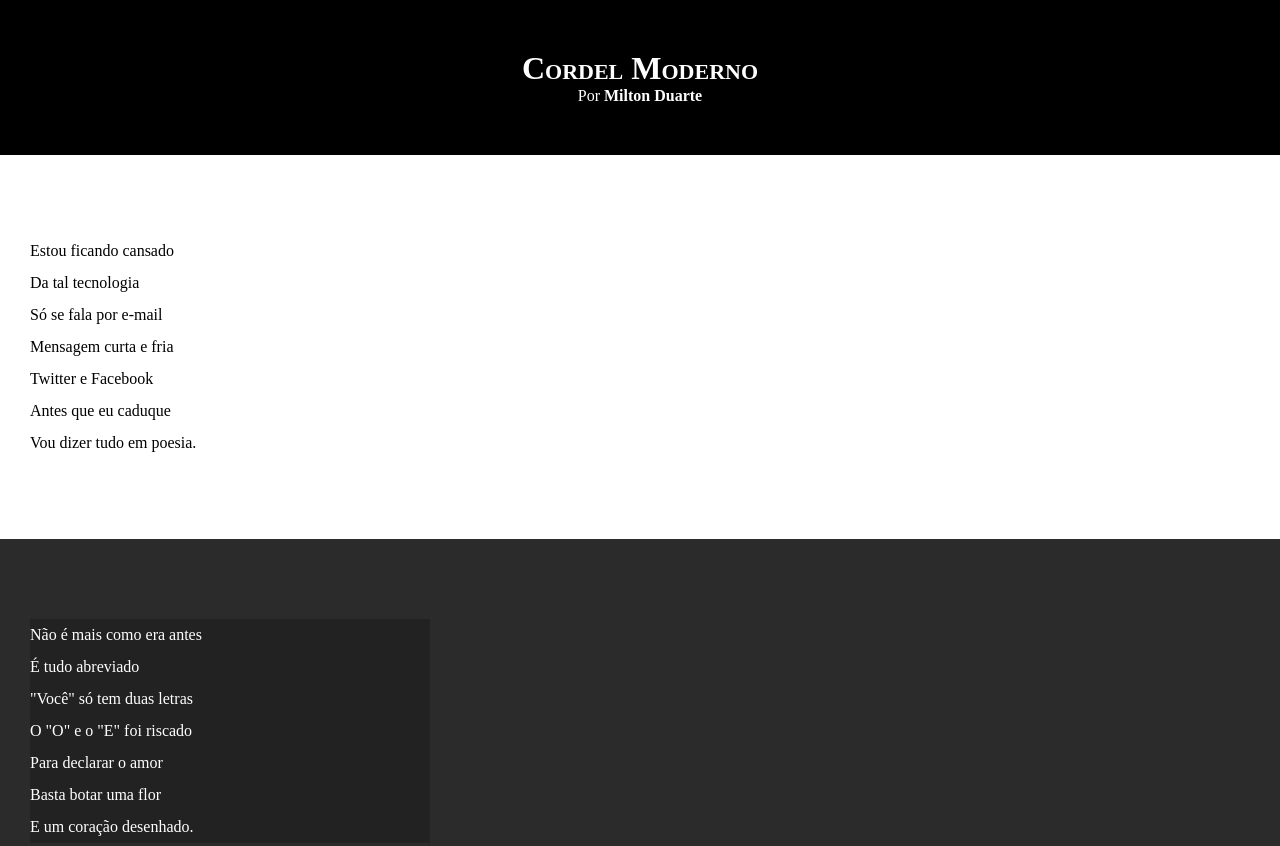
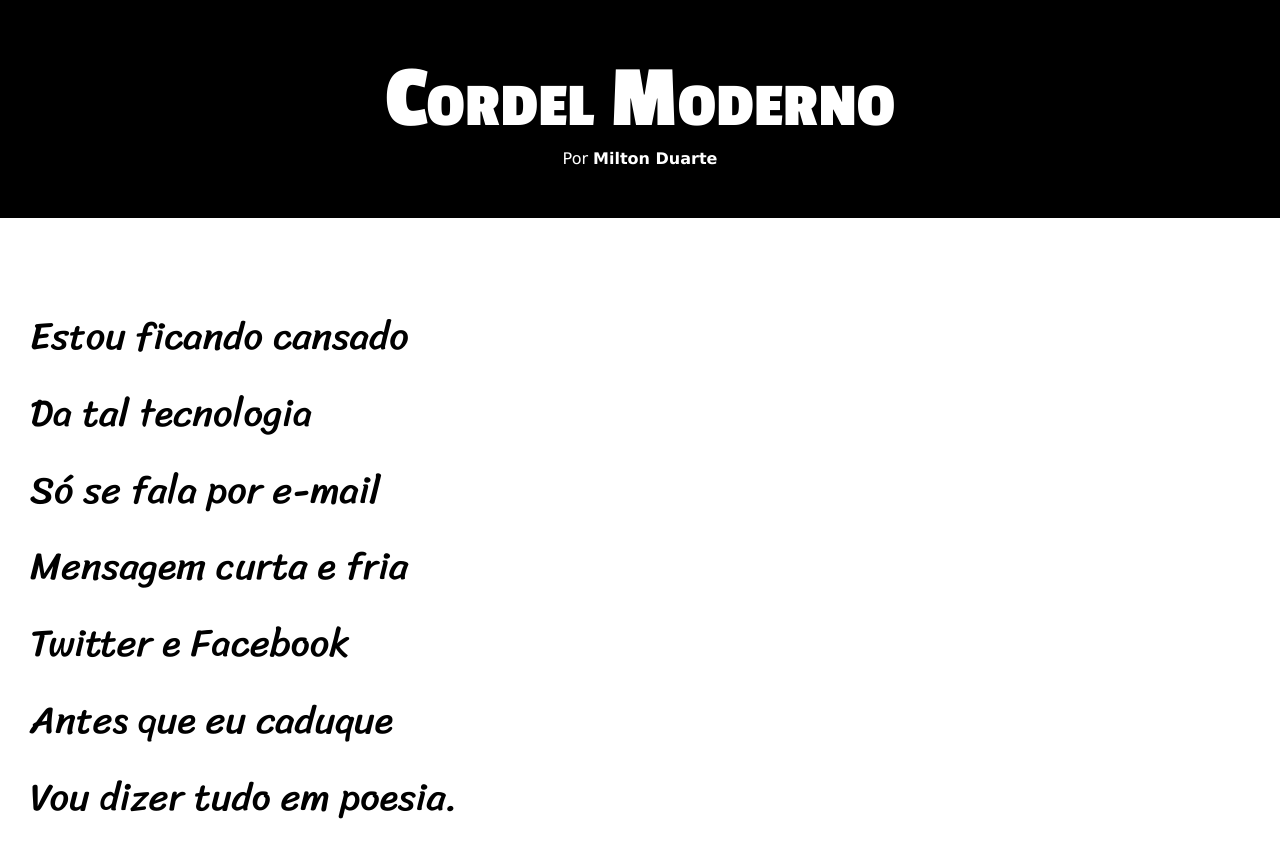
Before and after one commit to jonathanjeronimo/html_css, a plain HTML site: page desafios/d012/index.html in a window 1280 px wide. Shown: the top 846 px of the page. Drawn offline with Linux system fonts and the light colour scheme.

Commit message:
atualizei fonts e boxs

```diff
--- a/desafios/d012/style.css
+++ b/desafios/d012/style.css
@@ -5,11 +5,18 @@
 
 @import url('https://fonts.googleapis.com/css2?family=Sriracha&display=swap');
 
+:root {
+    --fonte1: Verdana, Geneva, Tahoma, sans-serif;
+    --fonte2: "Sriracha", cursive;
+    --fonte3: "Passion One", sans-serif;
+}
 * {
     margin: 0px;
     padding: 0px;
+
 }
 html,body {
+    font-family: var(--fonte1);
     min-width: 100vh;
     background-color: darkgrey;
 }
@@ -20,8 +27,10 @@ header {
 }
 
 header > h1 {
+    font-family: var(--fonte3);
     padding-top: 50px;
     font-variant: small-caps;
+    font-size: 7vw;
 }
 header > p {
     padding-bottom: 50px;
@@ -38,10 +47,13 @@ header a:hover,footer a:hover {
     color: lightblue;
 }
 section {
+    font-family: var(--fonte2);
     padding-top: 10vh;
     padding-bottom: 10vh;
     padding-left: 30px;
     line-height: 2em;
+    font-size: 3vw;
+
 
 }
 section.normal {
@@ -53,7 +65,8 @@ section.imagem {
     color: white;
 }
 section.imagem > p {
-    width:400px;
+    display:inline-block ;
+    padding: 10px;
     background-color: rgba(0, 0, 0, 0.212);
 }
 footer {
```
